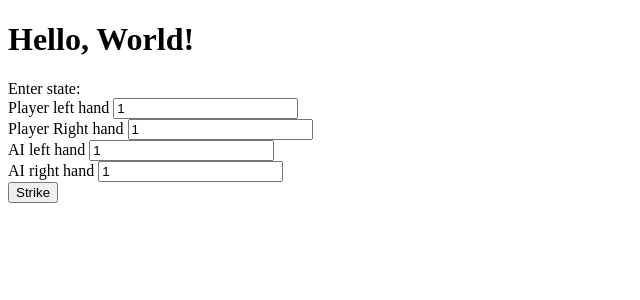
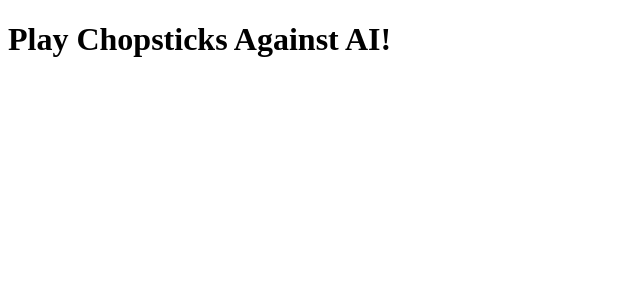
Before and after one commit to jacksonhmg/chopsticks-ai, a Python web app: template rp_flask_api/templates/home.html in a window 1280 px wide. Shown: the top 300 px of the page, without its empty margins (0-640 px from the left). Run offline with Jinja, Linux system fonts and the light colour scheme; the template is opened without the code that fills it, so the values that code supplies are empty.

Commit message:
everything hidden until start pressed

```diff
--- a/rp_flask_api/static/js/debug.js
+++ b/rp_flask_api/static/js/debug.js
@@ -4,13 +4,15 @@ export class DebugForm {
   constructor() {
     this.debugCard = document.querySelector(".debug-card");
     this.form = this.debugCard.querySelector(".debug-form");
-    this.sendButton = this.form.querySelector("button[data-action='read']");
-    this.sendButton.addEventListener("click", this.handleSendClick.bind(this));
+    this.startButton = this.form.querySelector("button[data-action='start']");
+    this.startButton.addEventListener("click", this.handleStartClick.bind(this));
   }
 
-  handleSendClick(event) {
-    console.log("Send button clicked")
+  handleStartClick(event) {
+    console.log("Start button clicked")
     event.preventDefault();
+    const form = document.querySelector(".send-state");
+    form.classList.remove("hidden");
     const endpoint = "/api/ai";
     getData(endpoint, this.showResponse);
   }
--- a/rp_flask_api/templates/_debug.html
+++ b/rp_flask_api/templates/_debug.html
@@ -2,7 +2,7 @@
 
 <div class="debug-card">
     <form class="debug-form">
-        <button data-action="read">Start</button>
+        <button data-action="start">Start</button>
     </form>
     <div class="show-id"></div>
     <div class="show-state"></div>
--- a/rp_flask_api/templates/home.html
+++ b/rp_flask_api/templates/home.html
@@ -14,13 +14,13 @@
 
 <body>
     <h1>
-        Hello, World!
+        Play Chopsticks Against AI!
     </h1>
     {% if config['DEBUG'] %}
         {% include "_debug.html" %}
     {% endif %}
 
-    <div class="send-state">
+    <div class="send-state hidden">
         {% include "_send_state.html" %}
         <button data-action="strike">Strike</button>
         <div class="attack-buttons hidden">
```
Also changed, not shown: agents.db, 1 other file.
